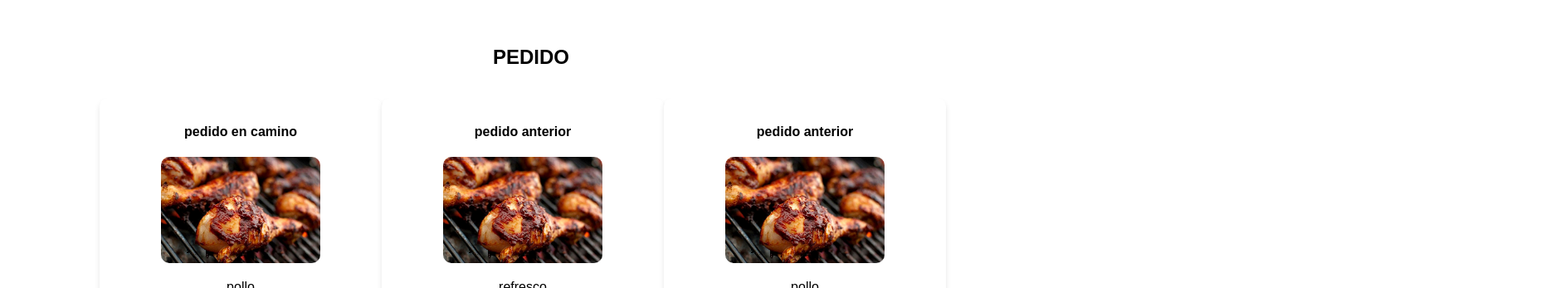
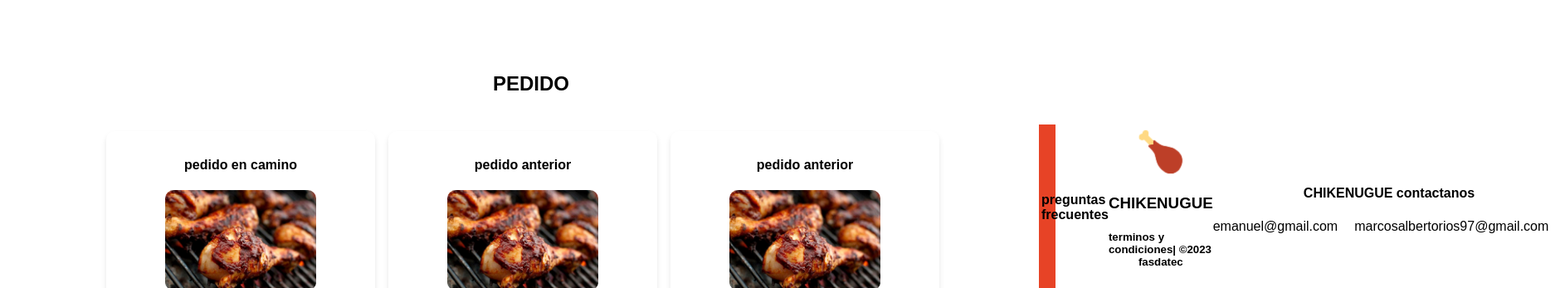
Before and after one commit to EmmaFa13/chikenugue, a React (Create React App) app: page /pedido in a window 1280 px wide. Shown: the part 2453-2800 px from the top of the page at 83% size, 1886 px wide, since content can reach past the window. Built offline with nearby package versions, Linux system fonts and the light colour scheme.

Commit message:
commit "agrege footer"

```diff
--- a/src/App.css
+++ b/src/App.css
@@ -127,7 +127,7 @@ nav a:hover {
 
 .ofertas-images img {
   width: 15em;
-  margin: 0 1em;
+  margin: 1em 1em;
   border-radius: 1.2em;
 }
 /* esto es lo nuevo*/
@@ -240,7 +240,7 @@ nav a:hover {
   background-color: white;
   justify-content: space-between;
   padding: 15px 30px;
-  position: relative;
+
 }
 
 .pedido {
@@ -265,7 +265,8 @@ nav a:hover {
   text-align: center;
   box-shadow: 0 4px 6px rgba(0, 0, 0, 0.1);
   float: left;
-  width: 20rem;
+  margin: 0.5rem;
+  width: 19rem;
 }
 .order-button {
   width: 5em;
@@ -279,30 +280,18 @@ nav a:hover {
   border-radius: 1.2em;
 }
 
-.caja2 {
-  flex-basis: calc(33.33% - 20px);
-  padding: 10px;
-  background-color: white;
-  border-radius: 10px;
-  text-align: center;
-  box-shadow: 0 4px 6px rgba(0, 0, 0, 0.1);
-  float: left;
-  width: 20rem;
-}
-
-.caja3 {
-  flex-basis: calc(33.33% - 20px);
-  padding: 10px;
-  background-color: white;
-  border-radius: 10px;
-  text-align: center;
-  box-shadow: 0 4px 6px rgba(0, 0, 0, 0.1);
-  float: left;
-  width: 20rem;
-}
-
 .imagen {
   max-width: 60%;
   height: auto;
   border-radius: 10px;
 }
+
+.footer{
+  display: flex;
+  justify-content: space-between;
+  align-items: center;
+  padding: 5px 3px;
+  background-color: #e74326;
+  text-align-last: center;
+
+}
--- a/src/App.jsx
+++ b/src/App.jsx
@@ -9,6 +9,7 @@ import {AppRoutes} from './components/routes';
 import Pedido from './components/pedido';
 import Login from './components/login';
 import Orden from './components/ordenar';
+import Footer from './components/footer';
 function App() {
   return (
     <BrowserRouter>
@@ -22,6 +23,7 @@ function App() {
         <Login/>
         <Pedido />
       </div>
+      <Footer/>
     </BrowserRouter>
   );
 }
--- /dev/null
+++ b/src/components/footer.jsx
@@ -0,0 +1,29 @@
+import React from "react";
+import { Link } from "react-router-dom";
+import logo from "../images/logo.png"
+
+function Footer () {
+
+    return (
+        <footer className="footer">
+            <div className="preguntas">
+                <h4>preguntas frecuentes</h4>
+            </div>
+            <div className="marco">
+            <img src={logo} alt="no se encontro"/>
+            <h3>CHIKENUGUE</h3>
+            <h5>terminos y condiciones| &copy;2023 fasdatec</h5>
+            </div>
+
+            <nav className="nav">
+            <h4> CHIKENUGUE contactanos</h4>
+                <ul>
+                <li><Link to="/">emanuel@gmail.com</Link></li>
+                <li><Link to="/">marcosalbertorios97@gmail.com</Link></li>
+                </ul>
+            </nav>
+        </footer>
+    );
+}
+
+export default Footer;
--- a/src/components/ordenar.jsx
+++ b/src/components/ordenar.jsx
@@ -1,5 +1,5 @@
-import React from 'react';
-import img1 from '../images/polloOf.jpg';
+import React from "react";
+import img1 from "../images/polloOf.jpg";
 function Orden() {
   return (
     <div className="App-header">
@@ -22,7 +22,6 @@ function Orden() {
             <input type="number" className="platillo-input" value="0" />
           </div>
         </div>
-
       </div>
       <button className="order-button">Ordenar</button>
     </div>
--- a/src/components/routes.jsx
+++ b/src/components/routes.jsx
@@ -1,5 +1,5 @@
 import React from 'react';
-import { BrowserRouter, Route, Routes } from 'react-router-dom';
+import { BrowserRouter, Router, Routes } from 'react-router-dom';
 import Orden from './ordenar';
 import Banner from './banner';
 import Contacto from './prueba';
@@ -8,10 +8,10 @@ export const AppRoutes = () => {
   return (
     <BrowserRouter>
     <Routes>
-      <Route path="/" element={<Banner />} />
-      <Route path="/prueba" element={<Contacto />} />
-      <Route path="/ordenar" element={<Orden />} />
-      <Route path="/pedido" element={<Pedido />} />
+      <Router path="/" element={<Banner />} />
+      <Router path="prueba" element={<Contacto />} />
+      <Router path="ordenar" element={<Orden />} />
+      <Router path="pedido" element={<Pedido />} />
     </Routes>
     </BrowserRouter>
   );
```
